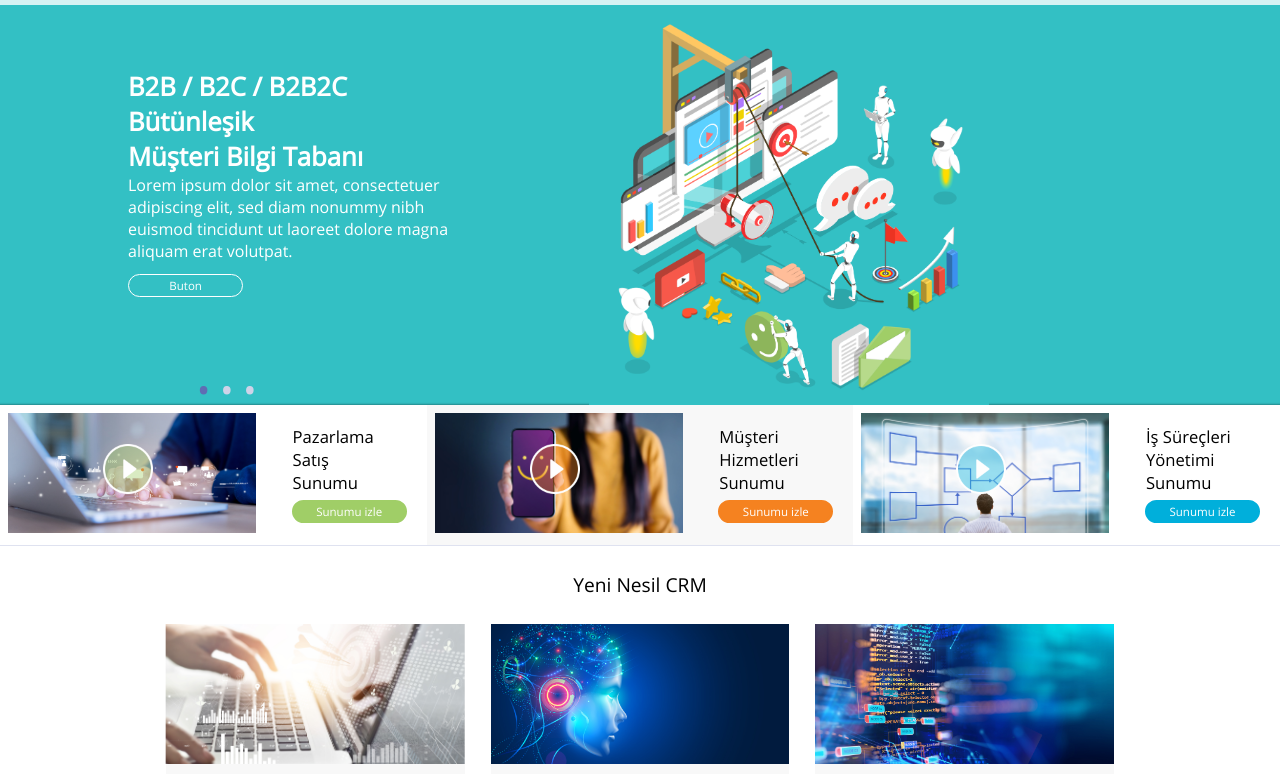
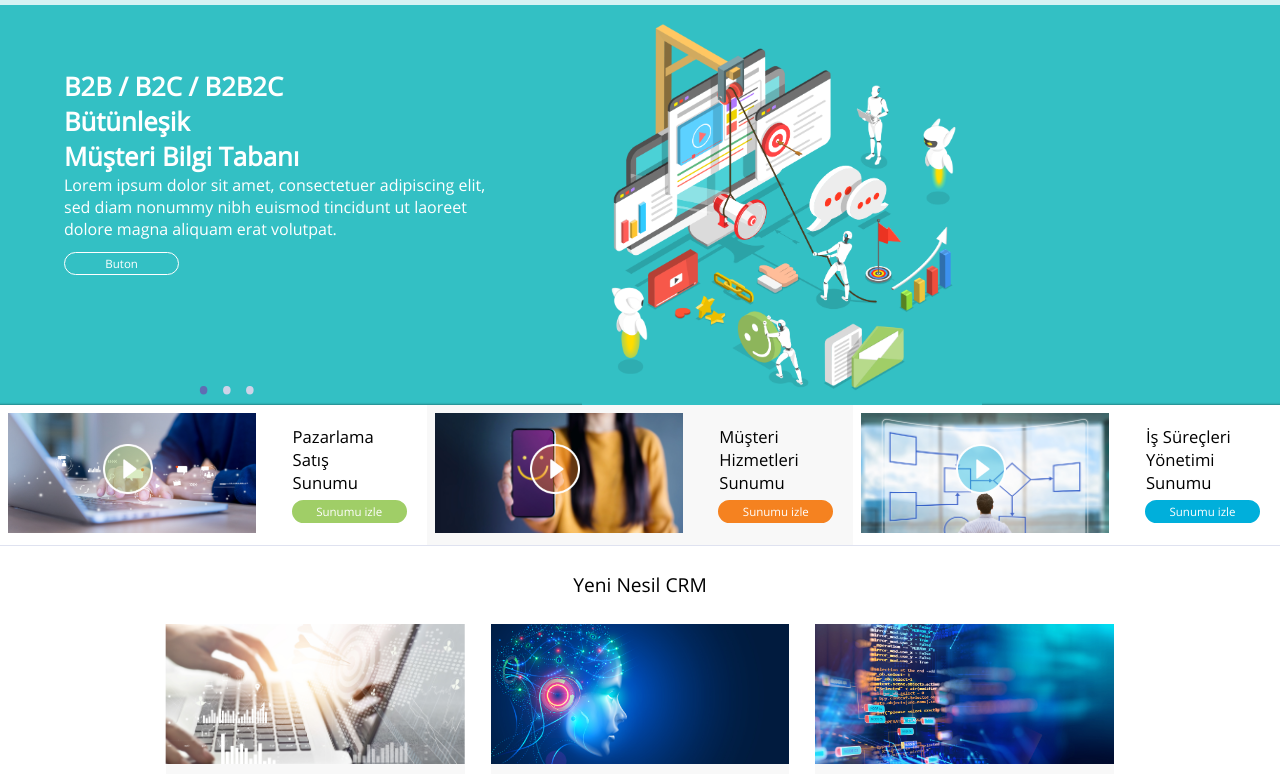
Before and after one commit to agamemnun/responsive-design-0421, a plain HTML site: page index.html in a window 1280 px wide. Shown: the part 95-869 px from the top of the page. Drawn offline with Linux system fonts and the light colour scheme.

Commit message:
no message

```diff
--- a/css/burger.css
+++ b/css/burger.css
@@ -120,9 +120,7 @@
   top: 0;
 }
 
-/* 48em = 768px */
-
-@media (min-width: 48em) {
+@media (min-width: 769px) {
   .header li {
     float: left;
   }
--- a/css/media.css
+++ b/css/media.css
@@ -1,3 +1,19 @@
+@media screen and (min-width: 1601px) {
+  :root {
+    --logo-margin: 4rem;
+    --main-carousel-margin: 4rem;
+    --menu-left-mg: 48rem;
+  }
+}
+
+@media screen and (max-width: 1600px) {
+  :root {
+    --logo-margin: 4rem;
+    --main-carousel-margin: 4rem;
+    --menu-left-mg: 20rem;
+  }
+}
+
 @media screen and (min-width: 1201px) {
 }
 
```
